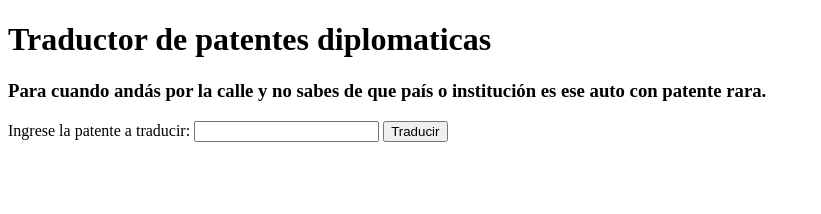
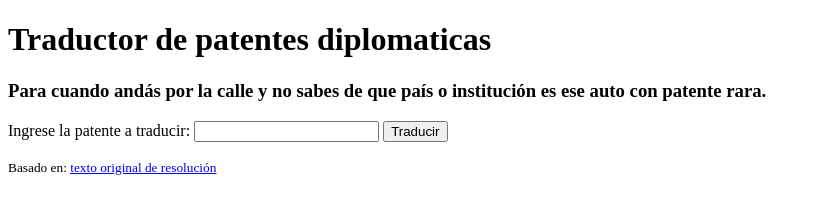
Before and after one commit to ezegatica/web, a plain HTML site: page patentes.html in a window 1280 px wide. Shown: the whole page, without its empty margins (0-821 px from the left). Drawn offline with Linux system fonts and the light colour scheme.

Commit message:
Agregando fuente

```diff
--- a/patentes.html
+++ b/patentes.html
@@ -10,6 +10,7 @@
 <body>
     <h1>Traductor de patentes diplomaticas</h1>
     <h3>Para cuando andás por la calle y no sabes de que país o institución es ese auto con patente rara.</h3>
+
     <form id="form-patente">
         <label for="patente">Ingrese la patente a traducir:</label>
         <input type="text" id="patente" name="patente">
@@ -20,6 +21,7 @@
         <p id="categoria"></p>
     </b>
     <p id="traduccion"></p>
+    <small>Basado en: <a href="https://www.argentina.gob.ar/normativa/nacional/resoluci%C3%B3n-59-2019-319658/texto" target="_blank">texto original de resolución</a></small>
     <script src="assets/scripts/patentes.js"></script>
     <script lang="javascript">
         const form = document.getElementById('form-patente');
```
